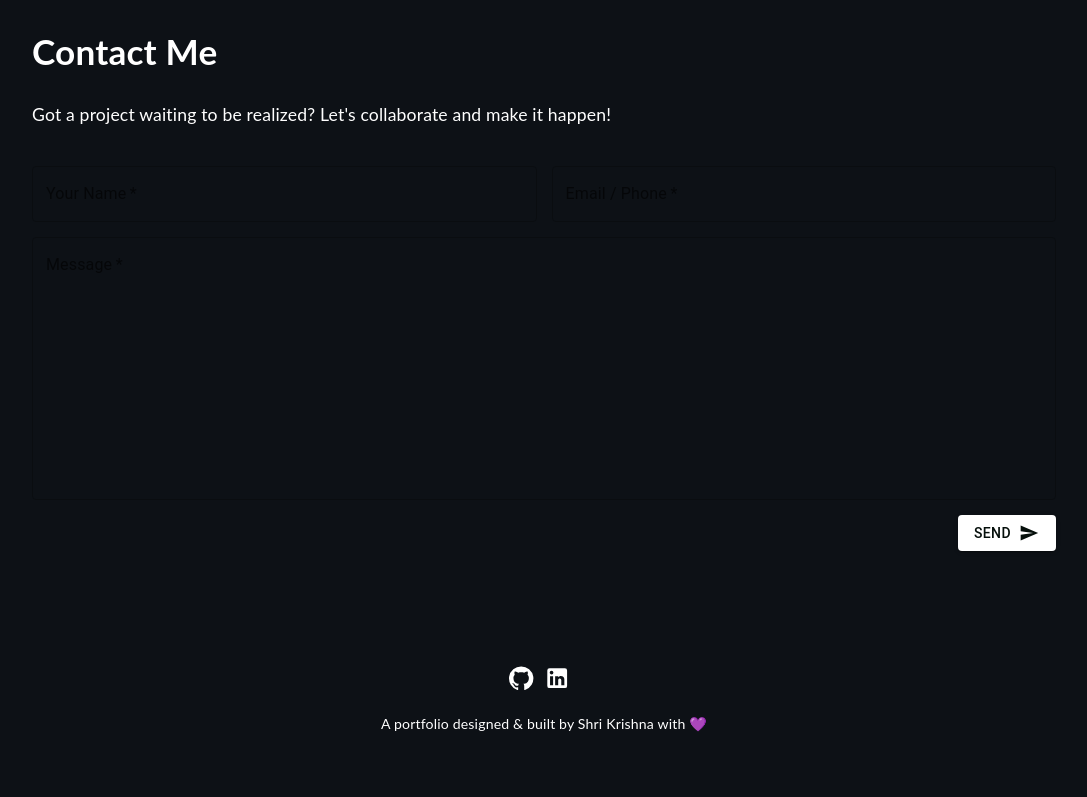
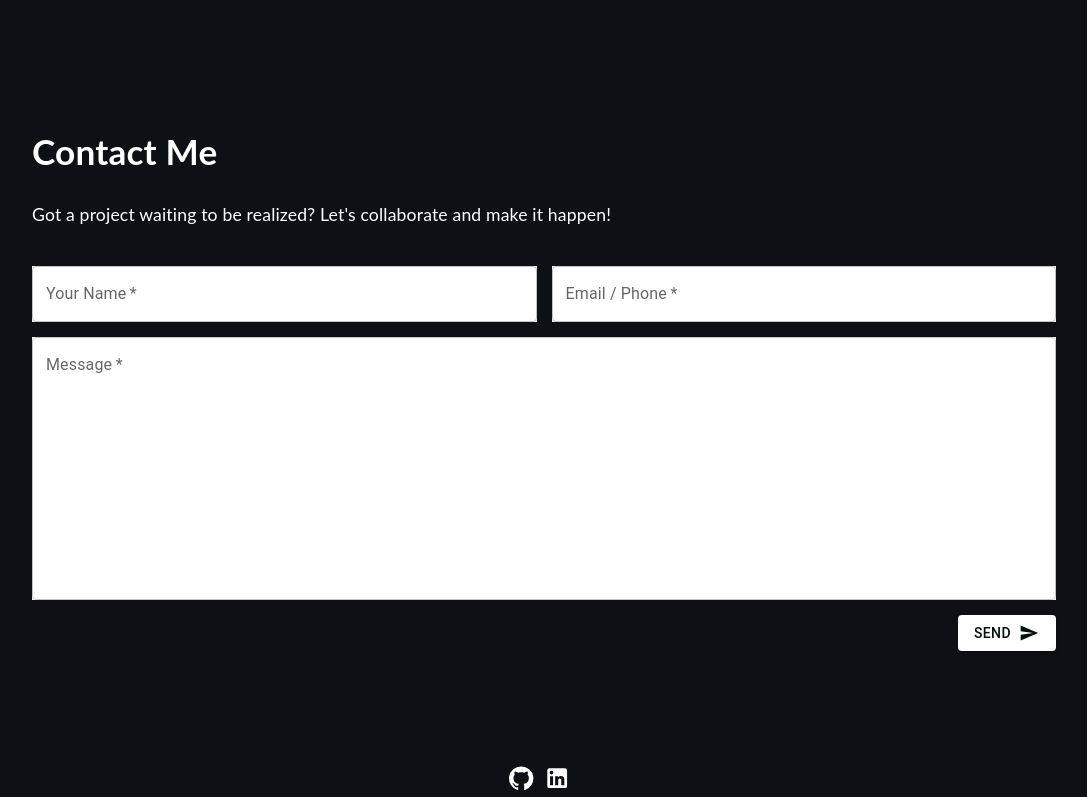
Before and after one commit to krishna-shri/personal_portfolio, a React (Create React App) app: page / in a window 1280 px wide. Shown: the part 6650-7447 px from the top of the page, without its empty margins (96-1183 px from the left). Built offline with nearby package versions, Linux system fonts and the light colour scheme.

Commit message:
Enhance Contact component: add form field styling and improve Snackbar handling; add title to Resume component

```diff
--- a/src/assets/styles/Contact.scss
+++ b/src/assets/styles/Contact.scss
@@ -16,6 +16,10 @@
   button:hover {
     background-color: #5000ca;
     color: white;
+  }
+
+  .form-field-input {
+    background-color: white;
   }
 }
 
--- a/src/components/Contact.tsx
+++ b/src/components/Contact.tsx
@@ -54,10 +54,7 @@ function Contact() {
     }
   };
 
-  const handleClose = (
-    _?: React.SyntheticEvent | Event,
-    reason?: string
-  ) => {
+  const handleClose = (_?: React.SyntheticEvent | Event, reason?: string) => {
     if (reason === "clickaway") {
       return;
     }
@@ -115,6 +112,7 @@ function Contact() {
           >
             <div className="form-flex">
               <TextField
+                className="form-field-input"
                 required
                 id="outlined-required"
                 label="Your Name"
@@ -125,6 +123,7 @@ function Contact() {
                 helperText={nameError ? "Please enter your name" : ""}
               />
               <TextField
+                className="form-field-input"
                 required
                 id="outlined-required"
                 label="Email / Phone"
@@ -144,7 +143,7 @@ function Contact() {
               placeholder="Send me any inquiries or questions"
               multiline
               rows={10}
-              className="body-form"
+              className={`body-form form-field-input`}
               value={message}
               onChange={handleMessageChange}
               error={messageError}
@@ -157,7 +156,11 @@ function Contact() {
             >
               Send
             </Button>
-            <Snackbar open={openSnackBar} autoHideDuration={2000} onClose={handleClose}>
+            <Snackbar
+              open={openSnackBar}
+              autoHideDuration={2000}
+              onClose={handleClose}
+            >
               <Alert
                 onClose={handleClose}
                 severity="success"
--- a/src/components/Resume.tsx
+++ b/src/components/Resume.tsx
@@ -5,6 +5,7 @@ export function Resume() {
   return (
     <div id="resume">
       <div className="items-container">
+        <h1>Resume</h1>
         <embed src={resumePDF} className="resume-pdf" />
       </div>
     </div>
```
